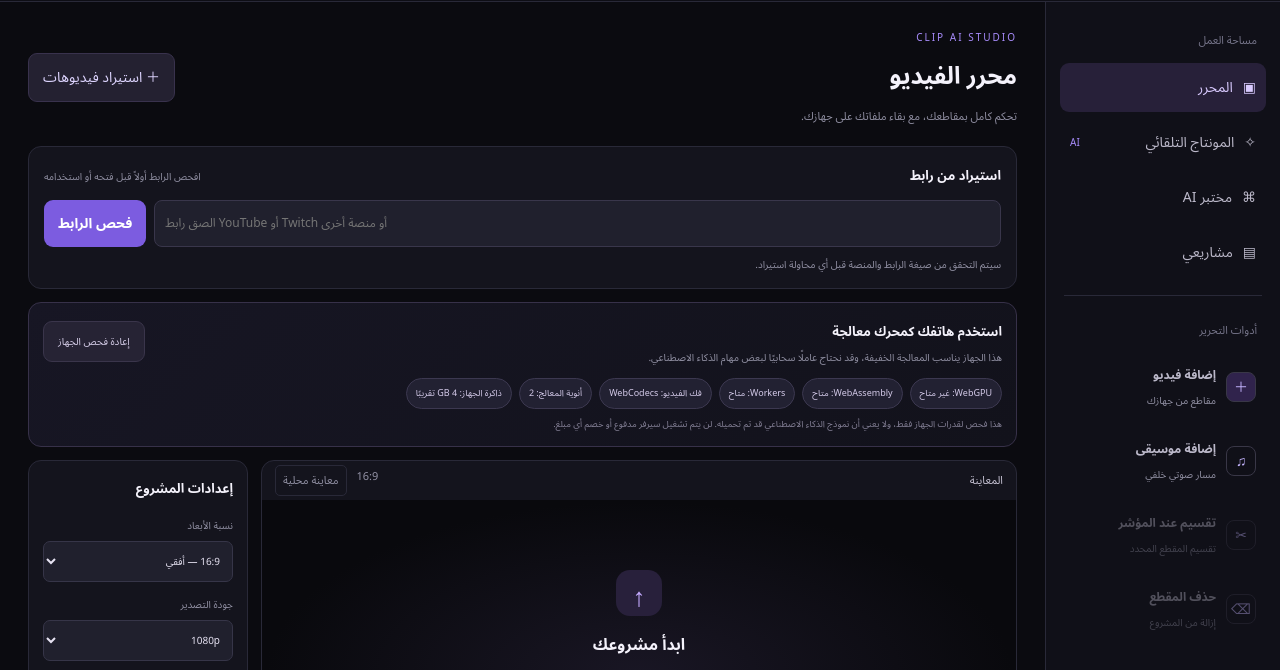
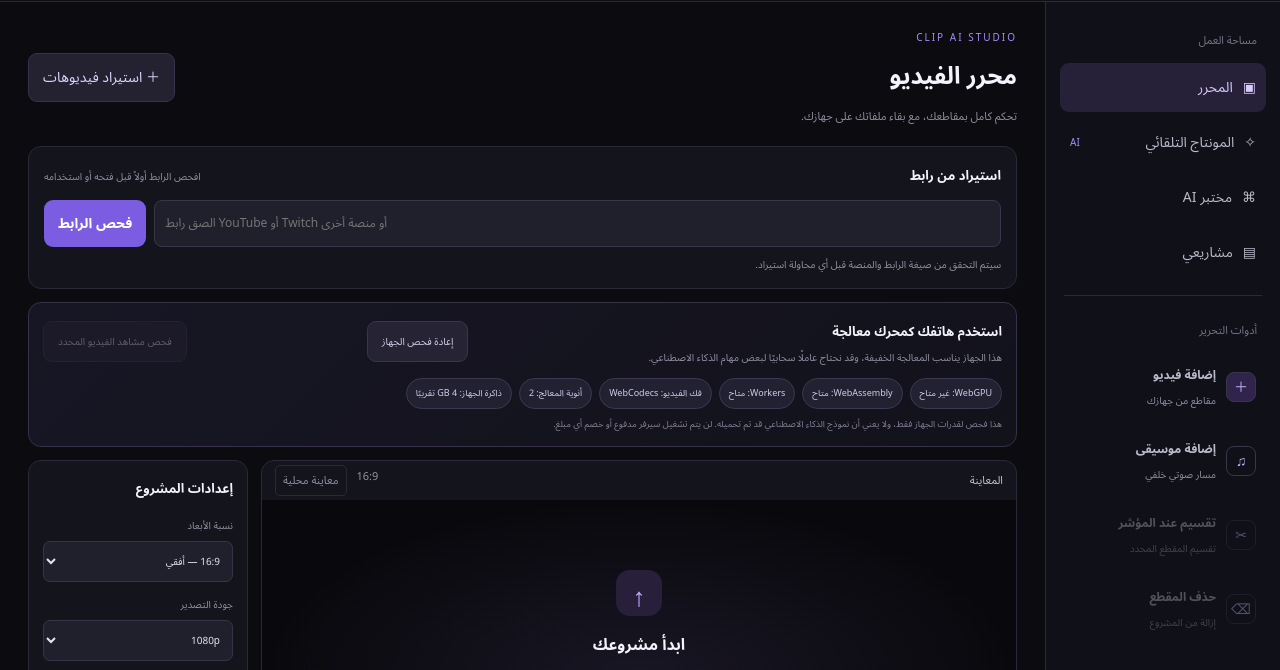
Before and after one commit to com777p-svg/CLIP-AI2, a website built with Vite: page web/index.html in a window 1280 px wide. Shown: the part 64-734 px from the top of the page. Built offline with nearby package versions, Linux system fonts and the light colour scheme.

Commit message:
Add local scene scan control

```diff
--- a/web/index.html
+++ b/web/index.html
@@ -40,6 +40,7 @@
           <div class="local-compute-heading">
             <div><b id="localComputeTitle">استخدم هاتفك كمحرك معالجة</b><p id="localComputeSummary">نفحص قدرات المتصفح لتحديد المهام التي يمكن تنفيذها محليًا.</p></div>
             <button class="secondary-btn" id="checkDeviceBtn" type="button">فحص الجهاز</button>
+            <button class="secondary-btn" id="scanScenesBtn" type="button" disabled>فحص مشاهد الفيديو المحدد</button>
           </div>
           <div class="local-compute-results" id="localComputeResults" role="status" aria-live="polite">
             <span class="compute-chip">WebAssembly: جارٍ الفحص</span><span class="compute-chip">WebGPU: جارٍ الفحص</span><span class="compute-chip">Workers: جارٍ الفحص</span>
```
